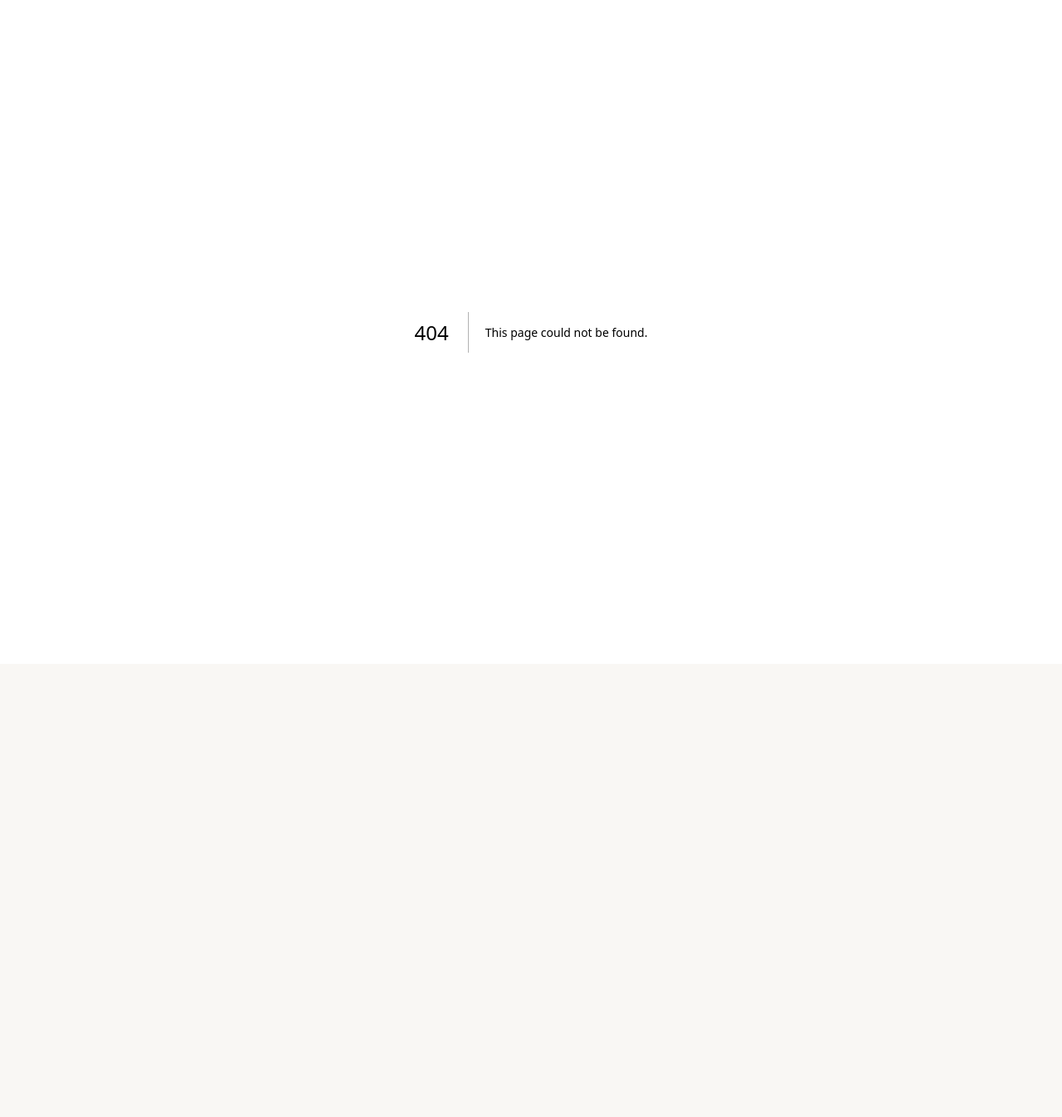
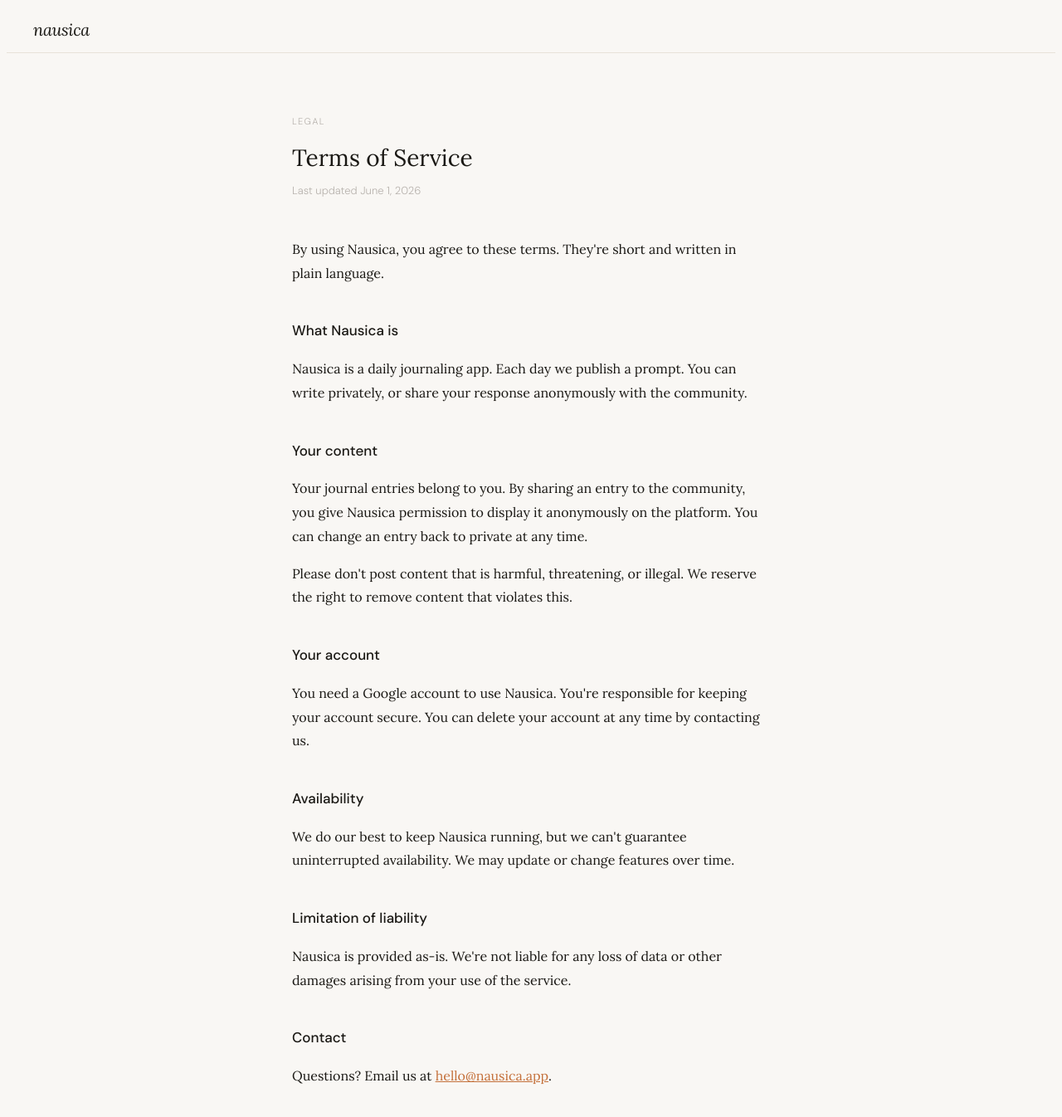
Before and after one commit to chainning-tatum/nausica, a Next.js app: page /terms in a window 1280 px wide. Before the commit this address had no page. Shown: the top 1346 px of the page at 83% size. Before the commit the page ends 800 px from the top, so only its background shows below. Built offline with nearby package versions, Linux system fonts and the light colour scheme.

Commit message:
add terms page and footer links

```diff
--- /dev/null
+++ b/app/terms/page.tsx
@@ -0,0 +1,91 @@
+import Link from 'next/link'
+
+export default function TermsPage() {
+  return (
+    <div style={{ background: 'var(--paper)', minHeight: '100vh' }}>
+      <header style={{
+        borderBottom: '1px solid var(--paper-border)',
+        padding: '0 2rem',
+        height: '56px',
+        display: 'flex',
+        alignItems: 'center',
+        position: 'sticky',
+        top: 0,
+        background: 'var(--paper)',
+        zIndex: 10,
+      }}>
+        <Link href="/" style={{ textDecoration: 'none' }}>
+          <span style={{ fontFamily: 'Lora, serif', fontSize: '20px', letterSpacing: '-0.02em', color: 'var(--ink)', fontStyle: 'italic' }}>
+            nausica
+          </span>
+        </Link>
+      </header>
+
+      <main style={{ maxWidth: '640px', margin: '0 auto', padding: '4rem 2rem' }}>
+        <p style={{ fontSize: '11px', letterSpacing: '0.12em', color: 'var(--ink-faint)', textTransform: 'uppercase', marginBottom: '0.75rem' }}>
+          Legal
+        </p>
+        <h1 style={{ fontFamily: 'Lora, serif', fontSize: '28px', color: 'var(--ink)', fontWeight: 400, marginBottom: '0.5rem' }}>
+          Terms of Service
+        </h1>
+        <p style={{ fontSize: '13px', color: 'var(--ink-faint)', marginBottom: '3rem' }}>
+          Last updated June 1, 2026
+        </p>
+
+        <div style={{ fontSize: '16px', lineHeight: 1.8, color: 'var(--ink)', fontFamily: 'Lora, serif' }}>
+
+          <p style={{ marginBottom: '1.5rem' }}>
+            By using Nausica, you agree to these terms. They're short and written in plain language.
+          </p>
+
+          <h2 style={{ fontSize: '17px', fontWeight: 500, fontFamily: 'DM Sans, sans-serif', marginBottom: '0.75rem', marginTop: '2.5rem', color: 'var(--ink)' }}>
+            What Nausica is
+          </h2>
+          <p style={{ marginBottom: '1rem' }}>
+            Nausica is a daily journaling app. Each day we publish a prompt. You can write privately, or share your response anonymously with the community.
+          </p>
+
+          <h2 style={{ fontSize: '17px', fontWeight: 500, fontFamily: 'DM Sans, sans-serif', marginBottom: '0.75rem', marginTop: '2.5rem', color: 'var(--ink)' }}>
+            Your content
+          </h2>
+          <p style={{ marginBottom: '1rem' }}>
+            Your journal entries belong to you. By sharing an entry to the community, you give Nausica permission to display it anonymously on the platform. You can change an entry back to private at any time.
+          </p>
+          <p style={{ marginBottom: '1rem' }}>
+            Please don't post content that is harmful, threatening, or illegal. We reserve the right to remove content that violates this.
+          </p>
+
+          <h2 style={{ fontSize: '17px', fontWeight: 500, fontFamily: 'DM Sans, sans-serif', marginBottom: '0.75rem', marginTop: '2.5rem', color: 'var(--ink)' }}>
+            Your account
+          </h2>
+          <p style={{ marginBottom: '1rem' }}>
+            You need a Google account to use Nausica. You're responsible for keeping your account secure. You can delete your account at any time by contacting us.
+          </p>
+
+          <h2 style={{ fontSize: '17px', fontWeight: 500, fontFamily: 'DM Sans, sans-serif', marginBottom: '0.75rem', marginTop: '2.5rem', color: 'var(--ink)' }}>
+            Availability
+          </h2>
+          <p style={{ marginBottom: '1rem' }}>
+            We do our best to keep Nausica running, but we can't guarantee uninterrupted availability. We may update or change features over time.
+          </p>
+
+          <h2 style={{ fontSize: '17px', fontWeight: 500, fontFamily: 'DM Sans, sans-serif', marginBottom: '0.75rem', marginTop: '2.5rem', color: 'var(--ink)' }}>
+            Limitation of liability
+          </h2>
+          <p style={{ marginBottom: '1rem' }}>
+            Nausica is provided as-is. We're not liable for any loss of data or other damages arising from your use of the service.
+          </p>
+
+          <h2 style={{ fontSize: '17px', fontWeight: 500, fontFamily: 'DM Sans, sans-serif', marginBottom: '0.75rem', marginTop: '2.5rem', color: 'var(--ink)' }}>
+            Contact
+          </h2>
+          <p style={{ marginBottom: '1rem' }}>
+            Questions? Email us at{' '}
+            <a href="mailto:hello@nausica.app" style={{ color: 'var(--accent)' }}>hello@nausica.app</a>.
+          </p>
+
+        </div>
+      </main>
+    </div>
+  )
+}
--- a/components/HomeClient.tsx
+++ b/components/HomeClient.tsx
@@ -300,7 +300,10 @@ export default function HomeClient({ user, prompt, userEntry, publicEntries: ini
       <footer style={{ borderTop: '1px solid var(--paper-border)', padding: '1.5rem 2rem', marginTop: '4rem' }}>
         <div style={{ maxWidth: '680px', margin: '0 auto', display: 'flex', justifyContent: 'space-between', alignItems: 'center' }}>
           <span style={{ fontSize: '12px', color: 'var(--ink-faint)' }}>© 2026 nausica</span>
-          <a href="/privacy" style={{ fontSize: '12px', color: 'var(--ink-faint)', textDecoration: 'none' }}>Privacy Policy</a>
+          <div style={{ display: 'flex', gap: '1.5rem' }}>
+            <a href="/privacy" style={{ fontSize: '12px', color: 'var(--ink-faint)', textDecoration: 'none' }}>Privacy</a>
+            <a href="/terms" style={{ fontSize: '12px', color: 'var(--ink-faint)', textDecoration: 'none' }}>Terms</a>
+          </div>
         </div>
       </footer>
 
```
